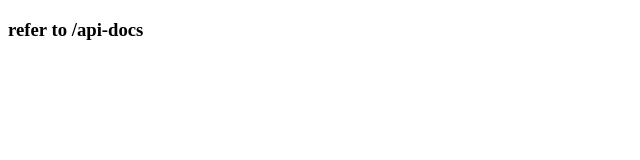
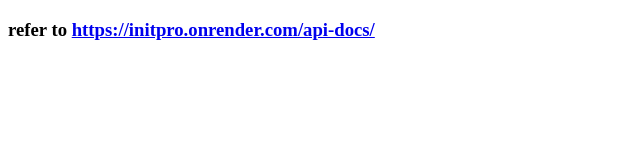
Before and after one commit to samcreviston/InitPro, a website: page public/index.html in a window 1280 px wide. Shown: the whole page, without its empty margins (0-640 px from the left). Drawn offline with Linux system fonts and the light colour scheme.

Commit message:
completed

```diff
--- a/public/index.html
+++ b/public/index.html
@@ -6,6 +6,6 @@
     <title>Document</title>
 </head>
 <body>
-    <h3>refer to /api-docs</h3>
+    <h3>refer to <a href="https://initpro.onrender.com/api-docs/">https://initpro.onrender.com/api-docs/</a></h3>
 </body>
 </html>
```
